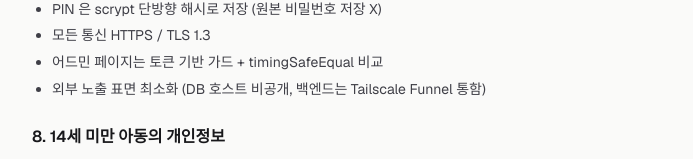
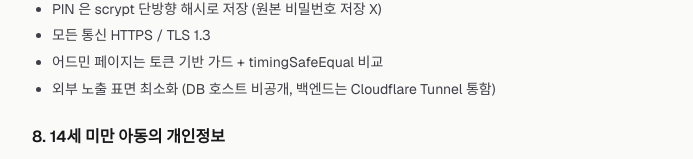
Before and after one commit to milcho0604/daypoll, a Next.js app in the folder apps/web/: page /privacy in a window 1280 px wide. Shown: the part 1435-1594 px from the top of the page, without its empty margins (292-985 px from the left). Built offline with nearby package versions, Linux system fonts and the light colour scheme; no server answers.

Commit message:
fix(privacy): 보안 서술 Tailscale Funnel → Cloudflare Tunnel

```diff
--- a/apps/web/src/app/privacy/page.tsx
+++ b/apps/web/src/app/privacy/page.tsx
@@ -120,7 +120,7 @@ export default function PrivacyPage() {
             <li>PIN 은 scrypt 단방향 해시로 저장 (원본 비밀번호 저장 X)</li>
             <li>모든 통신 HTTPS / TLS 1.3</li>
             <li>어드민 페이지는 토큰 기반 가드 + timingSafeEqual 비교</li>
-            <li>외부 노출 표면 최소화 (DB 호스트 비공개, 백엔드는 Tailscale Funnel 통함)</li>
+            <li>외부 노출 표면 최소화 (DB 호스트 비공개, 백엔드는 Cloudflare Tunnel 통함)</li>
           </ul>
         </Section>
 
```
